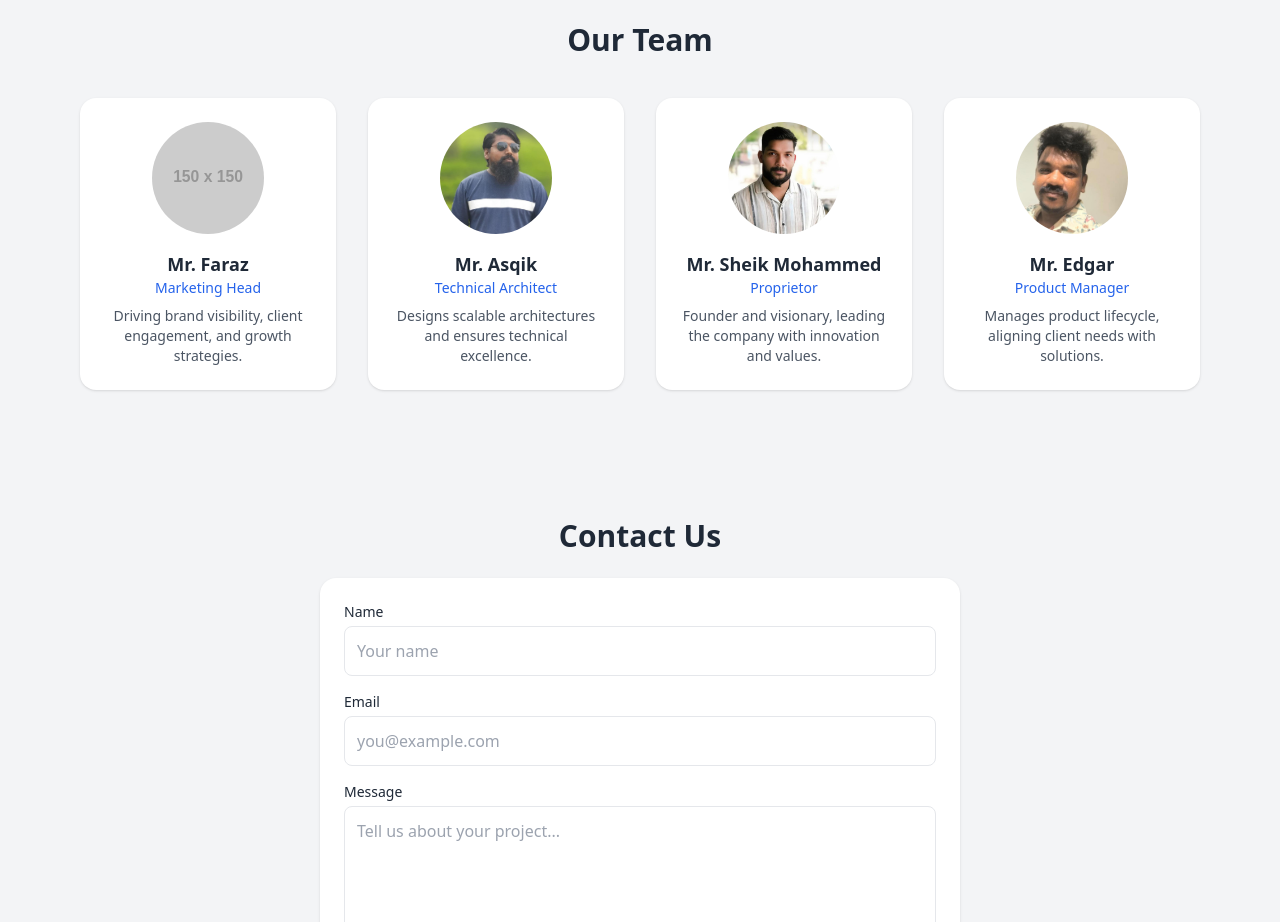
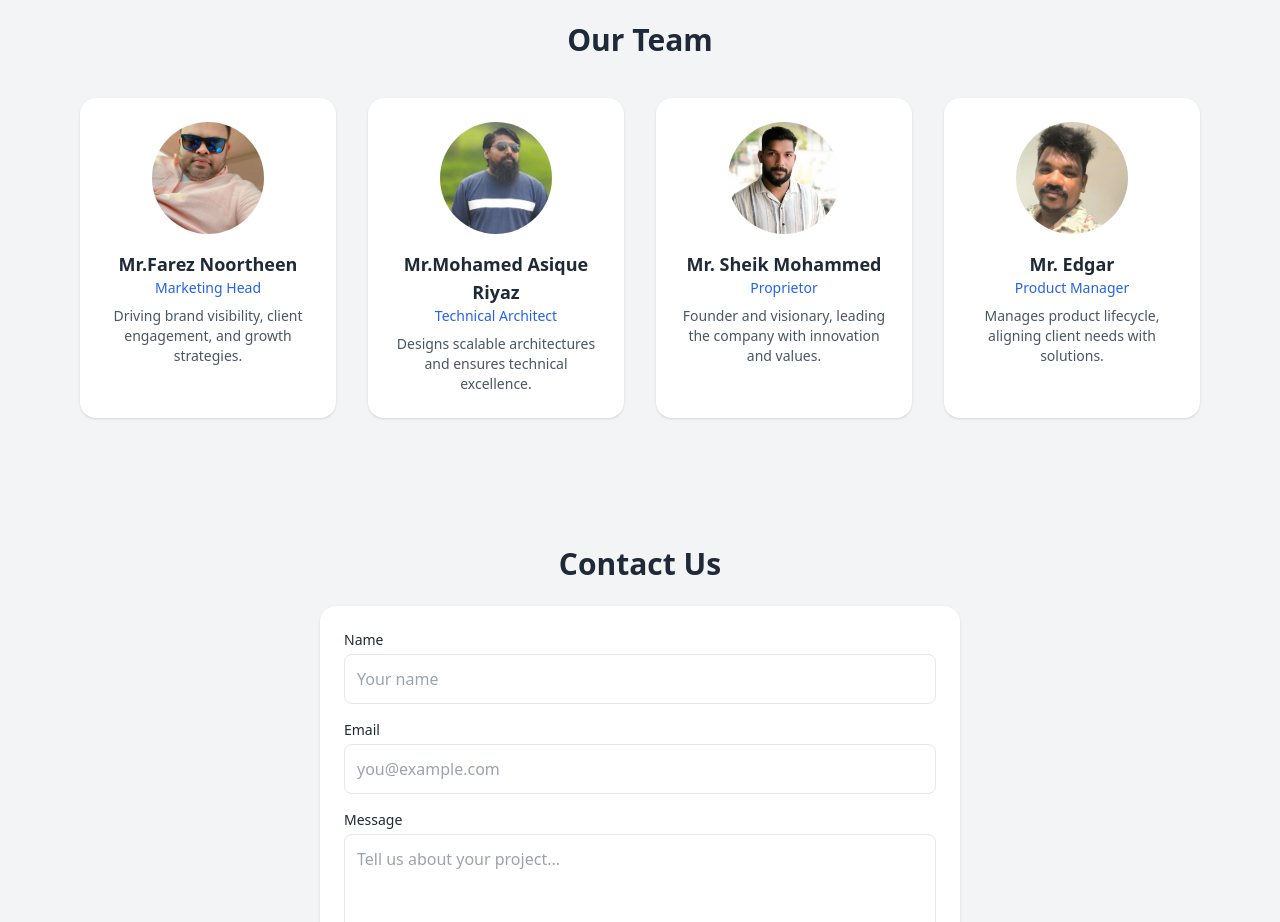
Before and after one commit to Edgar1012/softteksolutions, a plain HTML site: page index.html in a window 1280 px wide. Shown: the part 1540-2462 px from the top of the page. Drawn offline with nearby package versions, Linux system fonts and the light colour scheme; placeholder pictures from the web are drawn by us.

Commit message:
Update index.html

```diff
--- a/index.html
+++ b/index.html
@@ -103,25 +103,25 @@
       <h2 class="text-3xl font-bold mb-10">Our Team</h2>
       <div class="grid sm:grid-cols-2 md:grid-cols-4 gap-8">
         <div class="bg-white p-6 rounded-2xl shadow">
-          <img src="https://via.placeholder.com/150" alt="Mr. Faraz" class="w-28 h-28 mx-auto rounded-full object-cover" />
-          <h3 class="mt-4 font-semibold text-lg">Mr. Faraz</h3>
+          <img src="https://raw.githubusercontent.com/Edgar1012/softteksolutions/main/faraz.jpeg" alt="Mr. Faraz" class="w-28 h-28 mx-auto rounded-full object-cover" />
+          <h3 class="mt-4 font-semibold text-lg">Mr.Farez Noortheen </h3>
           <p class="text-blue-600 text-sm">Marketing Head</p>
           <p class="mt-2 text-sm text-gray-600">Driving brand visibility, client engagement, and growth strategies.</p>
         </div>
         <div class="bg-white p-6 rounded-2xl shadow">
           <img src="https://raw.githubusercontent.com/Edgar1012/softteksolutions/main/ashik.jpeg" alt="Mr. Asqik" class="w-28 h-28 mx-auto rounded-full object-cover" />
-          <h3 class="mt-4 font-semibold text-lg">Mr. Asqik</h3>
+          <h3 class="mt-4 font-semibold text-lg">Mr.Mohamed Asique Riyaz</h3>
           <p class="text-blue-600 text-sm">Technical Architect</p>
           <p class="mt-2 text-sm text-gray-600">Designs scalable architectures and ensures technical excellence.</p>
         </div>
         <div class="bg-white p-6 rounded-2xl shadow">
-          <img src="https://raw.githubusercontent.com/Edgar1012/softteksolutions/main/sheik.jpeg" alt="Mr. Sheik Mohammed" class="w-28 h-28 mx-auto rounded-full object-cover" />
+          <img src="https://raw.githubusercontent.com/Edgar1012/softteksolutions/main/sheik.jpeg" alt="Mr.Sheik Mohamed" class="w-28 h-28 mx-auto rounded-full object-cover" />
           <h3 class="mt-4 font-semibold text-lg">Mr. Sheik Mohammed</h3>
           <p class="text-blue-600 text-sm">Proprietor</p>
           <p class="mt-2 text-sm text-gray-600">Founder and visionary, leading the company with innovation and values.</p>
         </div>
         <div class="bg-white p-6 rounded-2xl shadow">
-          <img src="https://raw.githubusercontent.com/Edgar1012/softteksolutions/main/edgar.jpeg" alt="Mr. Edgar" class="w-28 h-28 mx-auto rounded-full object-cover" />
+          <img src="https://raw.githubusercontent.com/Edgar1012/softteksolutions/main/edgar.jpeg" alt="Mr.Edgar Prabhu" class="w-28 h-28 mx-auto rounded-full object-cover" />
           <h3 class="mt-4 font-semibold text-lg">Mr. Edgar</h3>
           <p class="text-blue-600 text-sm">Product Manager</p>
           <p class="mt-2 text-sm text-gray-600">Manages product lifecycle, aligning client needs with solutions.</p>
```
